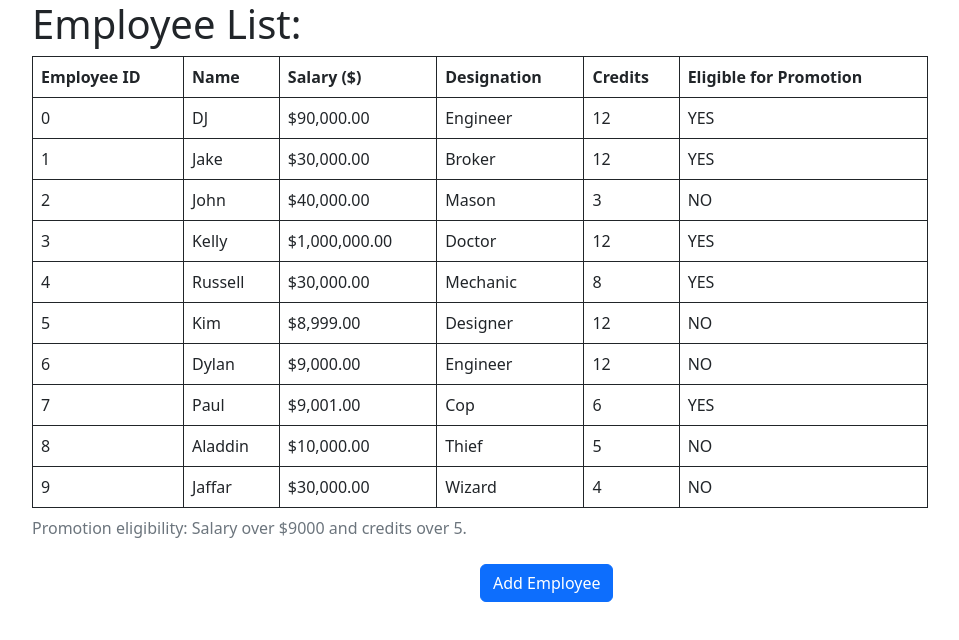
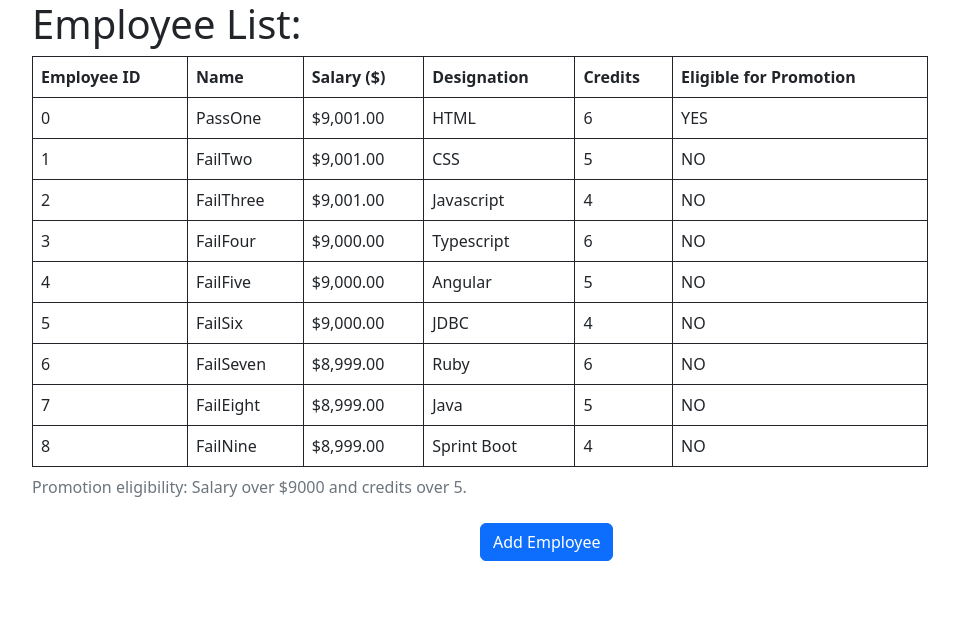
Before and after one commit to droycho/AngularEmployeeList, an Angular app: page / in a window 1280 px wide. Shown: the top 640 px of the page, without its empty margins (160-1119 px from the left). Built offline with nearby package versions, Linux system fonts and the light colour scheme.

Commit message:
update test cases

```diff
--- a/src/app/fiable-trainee-list/fiable-trainee-list.component.ts
+++ b/src/app/fiable-trainee-list/fiable-trainee-list.component.ts
@@ -11,16 +11,15 @@ export class FiableTraineeListComponent implements OnInit {
   toggle:boolean =true;
   btnVal: string = "Add Employee";
   traineeList: Trainee[] = [
-    new Trainee(this.idCounter++, "DJ", 90000, "Engineer", 12),
-    new Trainee(this.idCounter++, "Jake", 30000, "Broker", 12),
-    new Trainee(this.idCounter++, "John", 40000, "Mason", 3),
-    new Trainee(this.idCounter++, "Kelly", 1000000, "Doctor", 12),
-    new Trainee(this.idCounter++, "Russell", 30000, "Mechanic", 8),
-    new Trainee(this.idCounter++, "Kim", 8999, "Designer", 12),
-    new Trainee(this.idCounter++, "Dylan", 9000, "Engineer", 12),
-    new Trainee(this.idCounter++, "Paul", 9001, "Cop", 6),
-    new Trainee(this.idCounter++, "Aladdin", 10000, "Thief", 5),
-    new Trainee(this.idCounter++, "Jaffar", 30000, "Wizard", 4),
+    new Trainee(this.idCounter++, "PassOne", 9001, "HTML", 6), //over;over
+    new Trainee(this.idCounter++, "FailTwo", 9001, "CSS", 5), //over; equal
+    new Trainee(this.idCounter++, "FailThree", 9001, "Javascript", 4), //over; under
+    new Trainee(this.idCounter++, "FailFour", 9000, "Typescript", 6), //equal; over
+    new Trainee(this.idCounter++, "FailFive", 9000, "Angular", 5), //equal; equal
+    new Trainee(this.idCounter++, "FailSix", 9000, "JDBC", 4), //equal;under
+    new Trainee(this.idCounter++, "FailSeven", 8999, "Ruby", 6), //under;over
+    new Trainee(this.idCounter++, "FailEight", 8999, "Java", 5), //under equal
+    new Trainee(this.idCounter++, "FailNine", 8999, "Sprint Boot", 4) //under;under
   ];
 
   constructor() {
```
